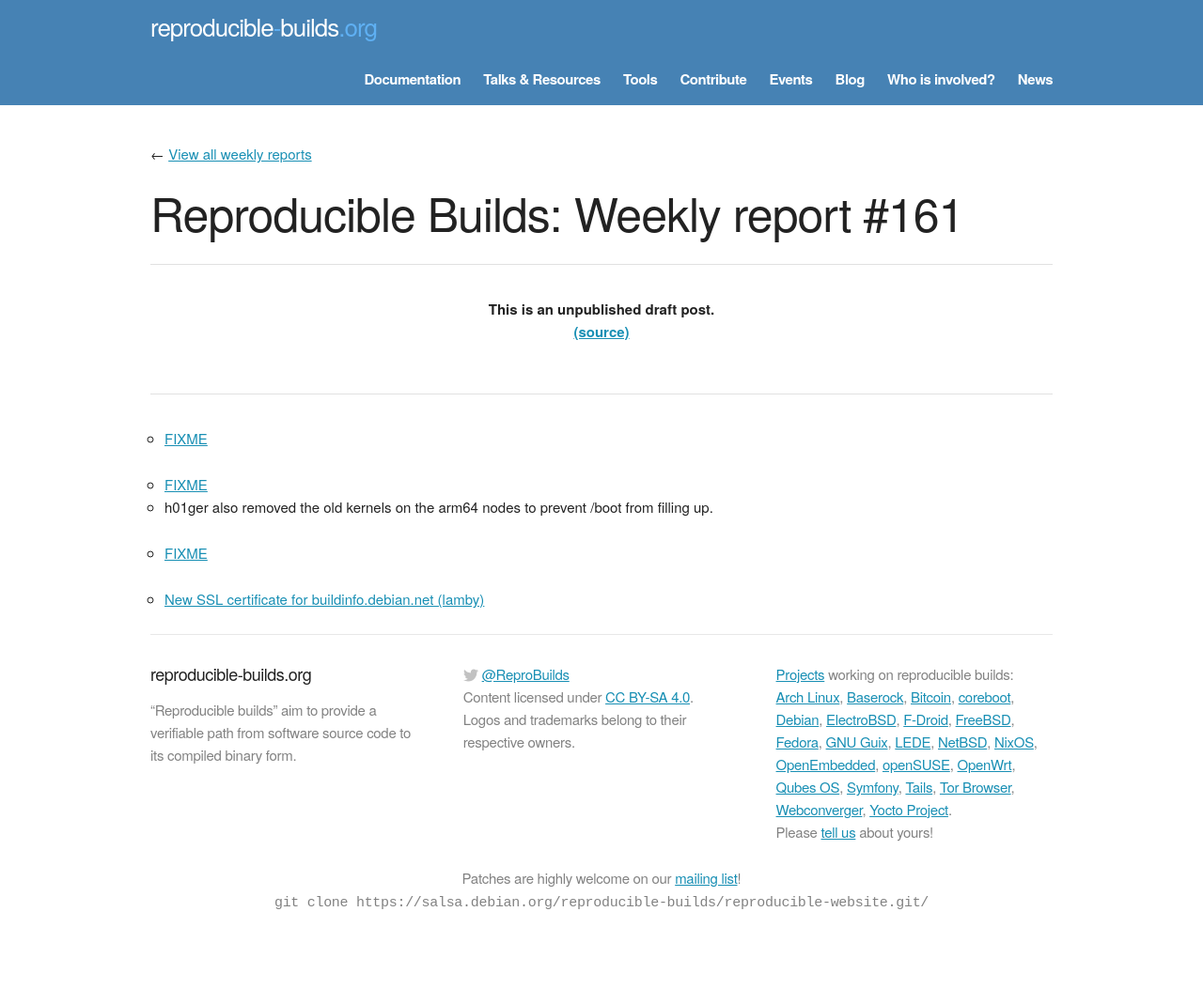
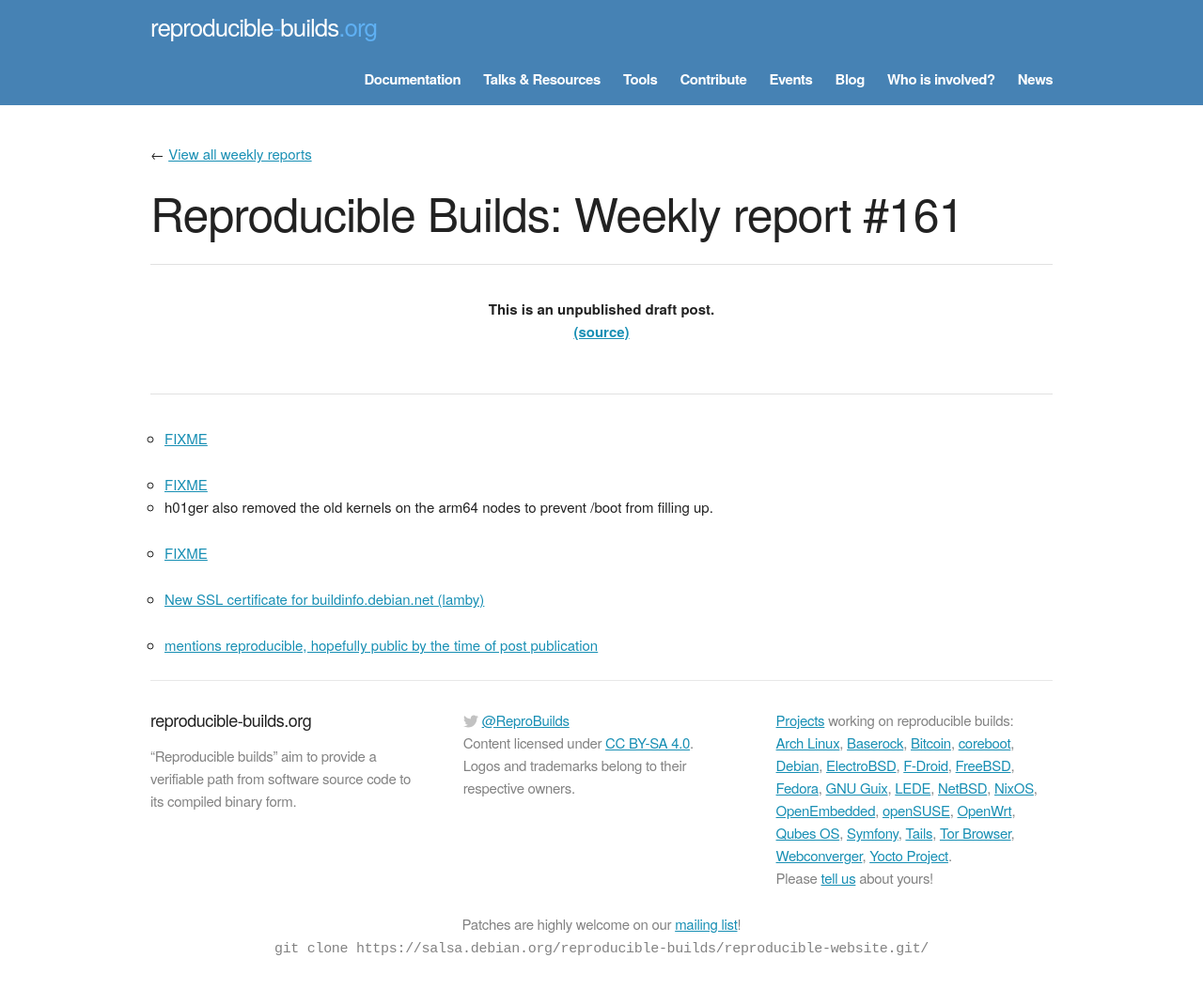
Before and after one commit to prototypefund/reproducible-website, a Jekyll site: the page built from _blog/posts/161.md, in a window 1280 px wide. Shown: the whole page at 94% size. Built offline with Jekyll 4.4.1, drawn with Linux system fonts in a browser that asks for light colours; some web fonts are replaced; before the commit the page ends 1004 px from its top, so only the background shows below that.

Commit message:
161 += mentions reproducible, hopefully public by the time of post publication <https://lwn.net/Articles/754443/>

```diff
--- a/_blog/posts/161.md
+++ b/_blog/posts/161.md
@@ -11,3 +11,5 @@ week: 161
 * [FIXME](https://lists.reproducible-builds.org/pipermail/rb-general/2018-May/000981.html)
 
 * [New SSL certificate for buildinfo.debian.net (lamby)](https://buildinfo.debian.net/)
+
+* [mentions reproducible, hopefully public by the time of post publication](https://lwn.net/Articles/754443/)
```
